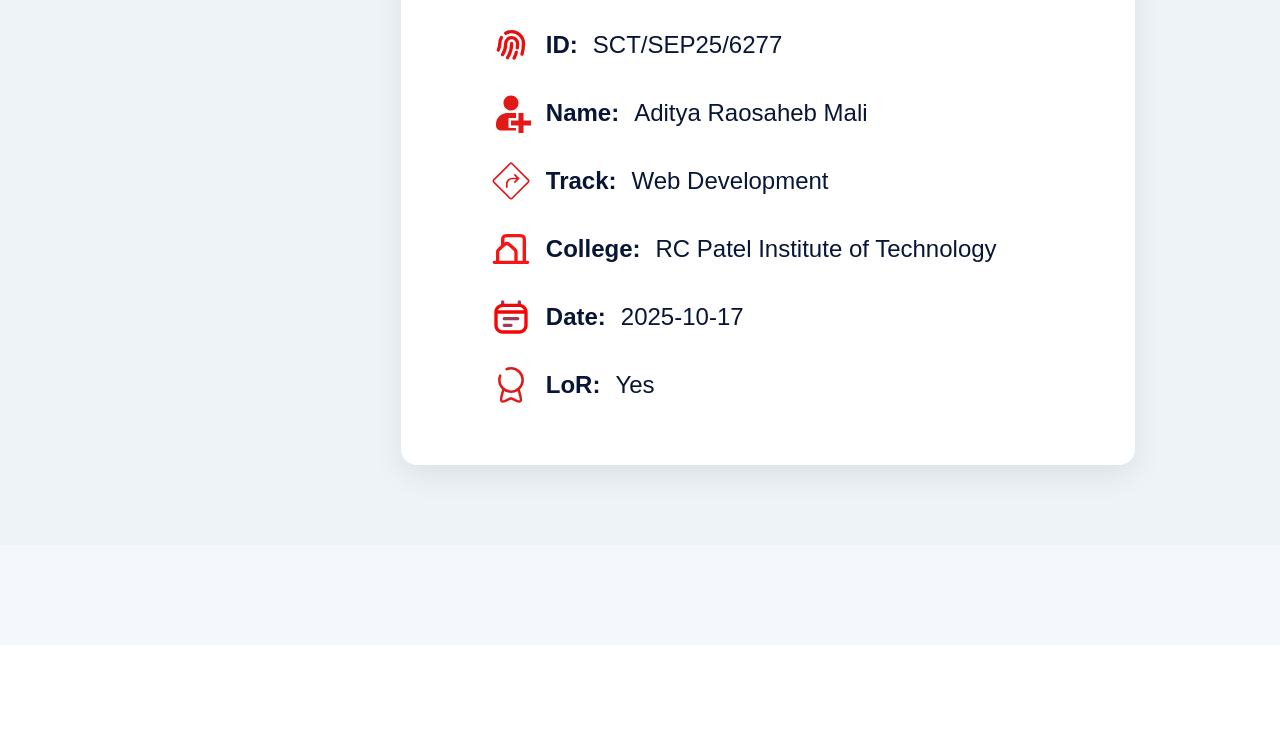
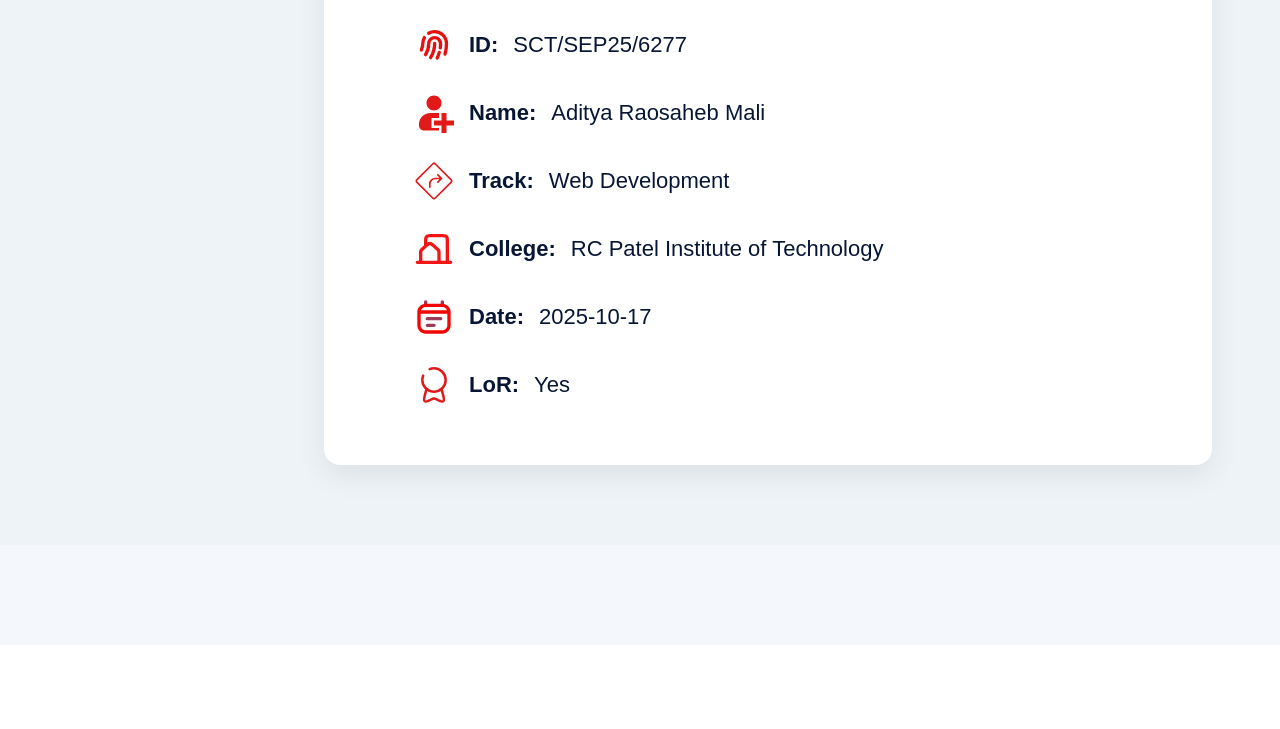
Before and after one commit to neural21/Mali_skillcraft, a plain HTML site: page index.html in a window 1280 px wide. Shown: the part 371-1100 px from the top of the page. Drawn offline with Linux system fonts and the light colour scheme.

Commit message:
Update style.css

```diff
--- a/style.css
+++ b/style.css
@@ -17,7 +17,7 @@ body {
 }
 
 .logo {
-    width: 105px; /* 1.5x original */
+    width: 136px;
     height: auto;
 }
 
@@ -57,9 +57,8 @@ body {
     padding: 80px 0;
     background: #eef3f8;
 }
-
 .verify-card {
-    width: 40%; /* 25% smaller */
+    width: 50%;
     background: white;
     border-radius: 16px;
     padding: 60px;
@@ -87,7 +86,7 @@ body {
 }
 
 .item {
-    font-size: 24px;
+    font-size: 22px;
     display: flex;
     align-items: center;
     gap: 15px;
```
